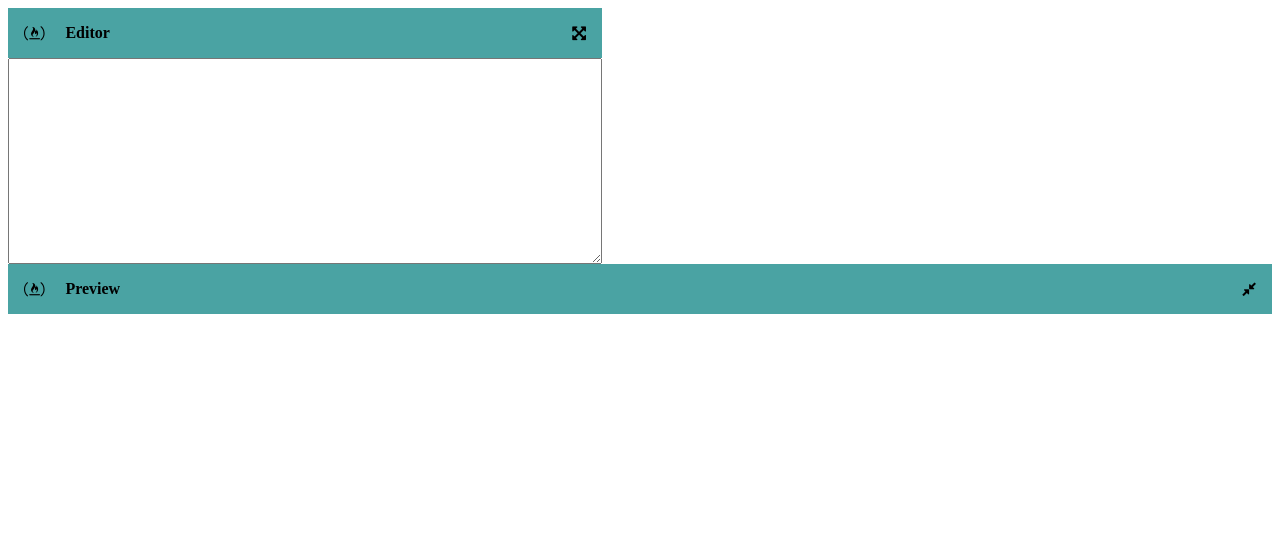
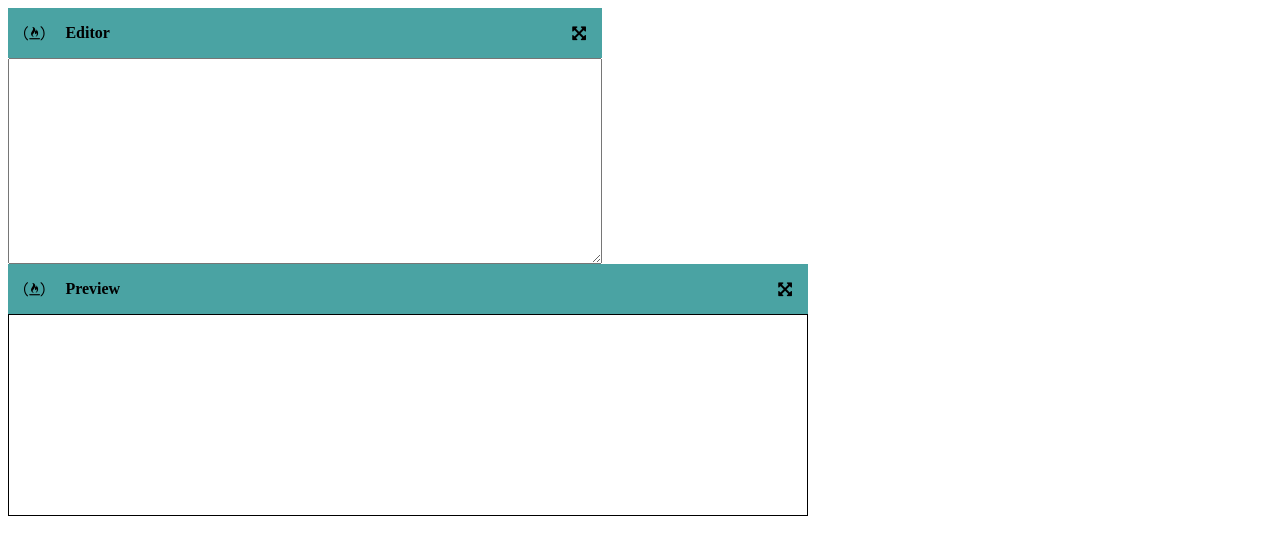
Before and after one commit to ChekeGT/Markdown-Previewer, a React (Vite) app: page / in a window 1280 px wide. Shown: the top 554 px of the page. Built offline with nearby package versions, Linux system fonts and the light colour scheme.

Commit message:
Added main styles for preview component

```diff
--- a/src/components/Preview.jsx
+++ b/src/components/Preview.jsx
@@ -1,5 +1,6 @@
 import { useState } from "react"
 import ComponentHeader from "./ComponentHeader"
+import "../sass/Preview.sass"
 
 export default function Preview({markdownText}){
     const [previewOpenState, updatePreviewOpenState] = useState(false)
@@ -13,9 +14,9 @@ export default function Preview({markdownText}){
     }
 
     return (
-        <div>
-            <ComponentHeader title={'Preview'} toggleOpenState={togglePreviewOpenState} openState={updatePreviewOpenState}/>
-            <div>
+        <div className="preview-component">
+            <ComponentHeader title={'Preview'} toggleOpenState={togglePreviewOpenState} openState={previewOpenState}/>
+            <div className="markdown-preview-container">
                 {transfromMarkdownTextToHtml(markdownText)}
             </div>
         </div>
--- /dev/null
+++ b/src/sass/Preview.sass
@@ -0,0 +1,6 @@
+.preview-component
+    width: 90%
+    max-width: 800px
+    .markdown-preview-container
+        border: 1px solid black
+        min-height: 200px
```
